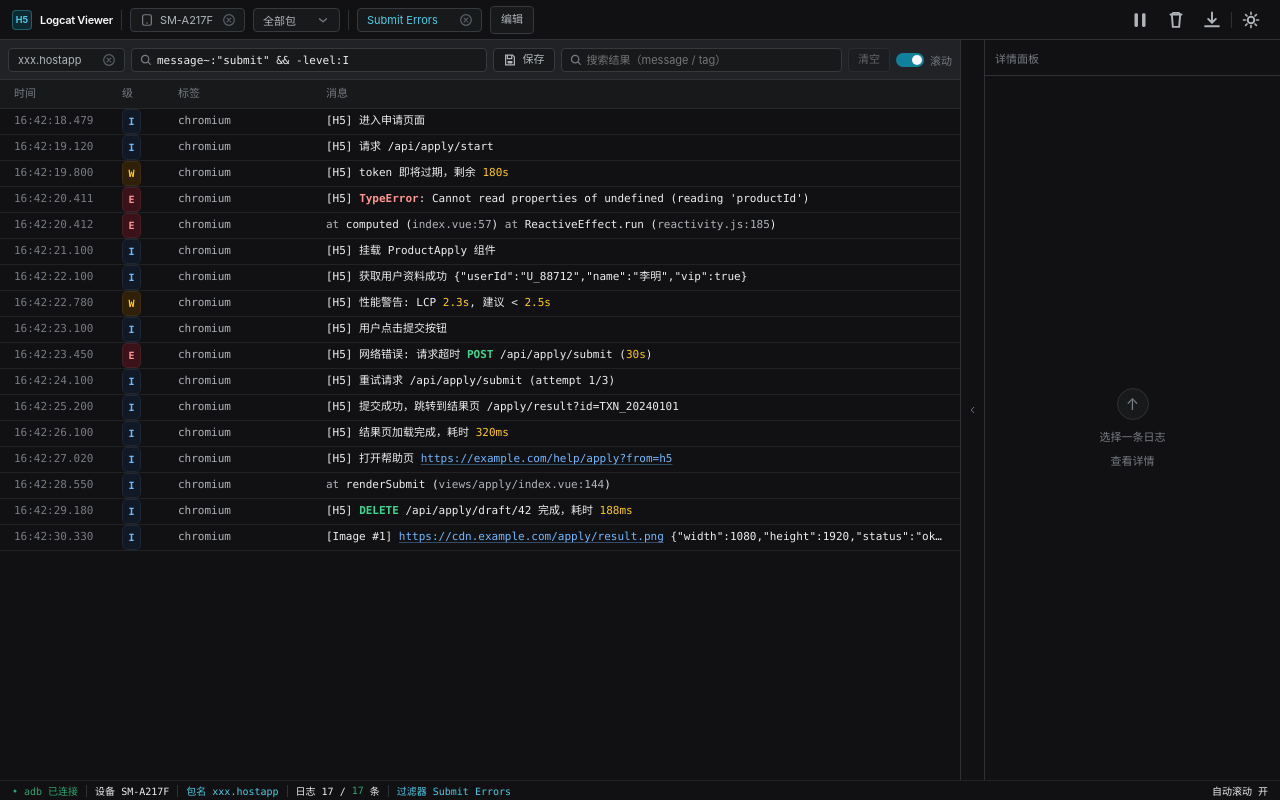
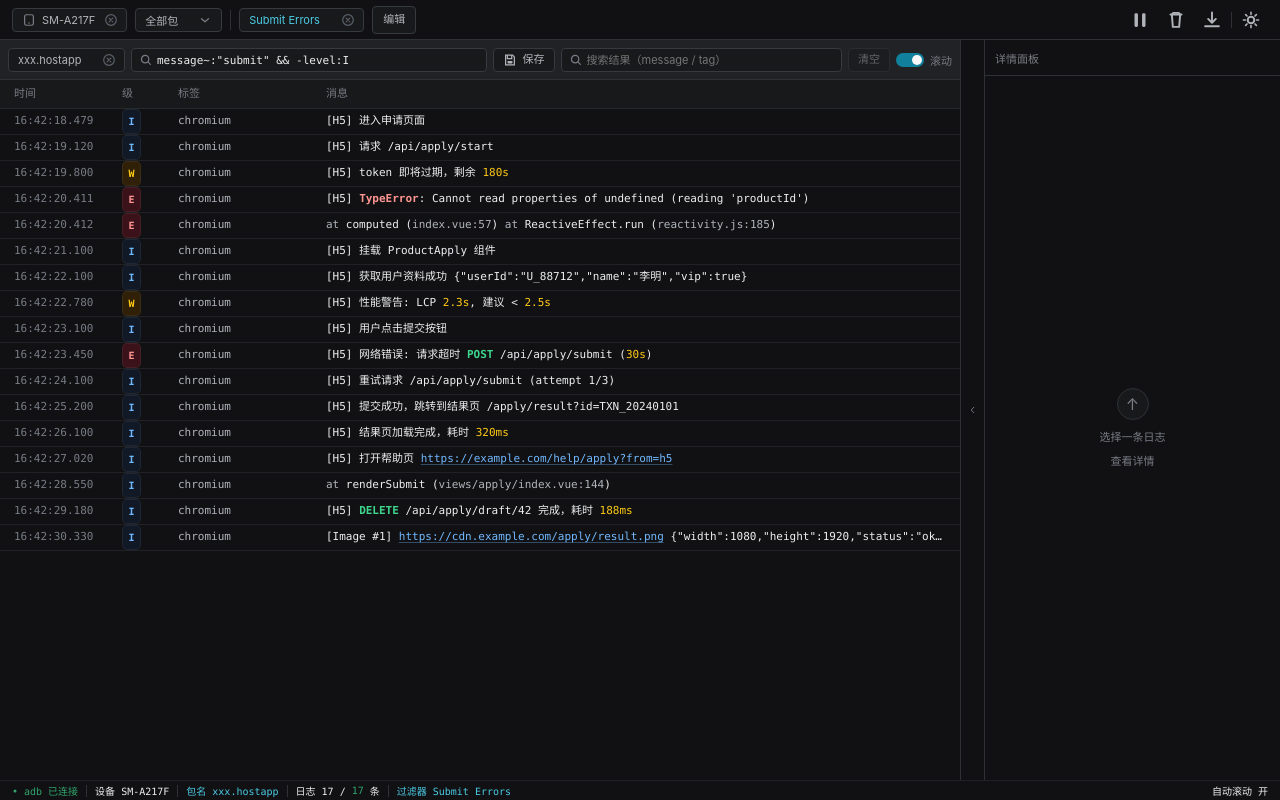
Before and after one commit to Sisyphean-a/logcat, a React (Vite) app in the folder frontend/: page / in a window 1280 px wide. Built offline with nearby package versions, Linux system fonts and the light colour scheme.

Commit message:
chore(ui): 移除品牌标识并添加favicon

```diff
--- a/frontend/index.html
+++ b/frontend/index.html
@@ -2,6 +2,7 @@
 <html lang="zh-CN">
   <head>
     <meta charset="UTF-8" />
+    <link rel="icon" type="image/svg+xml" href="/favicon.svg" />
     <meta name="viewport" content="width=device-width, initial-scale=1.0" />
     <title>Logcat Viewer</title>
   </head>
--- a/frontend/src/style.css
+++ b/frontend/src/style.css
@@ -37,9 +37,6 @@
   --info: #70b8ff;
   --warn: #ffca16;
   --error: #ec5d5e;
-  --brand-border: rgba(76, 204, 230, 0.32);
-  --brand-bg: rgba(0, 162, 199, 0.18);
-  --brand-fg: #4ccce6;
   --shadow-dialog: 0 24px 60px rgba(0, 0, 0, 0.45);
   --shadow-menu: 0 14px 30px rgba(0, 0, 0, 0.45);
   --row: #18191b;
@@ -175,32 +172,6 @@ svg {
   border-bottom: 1px solid var(--border);
   background: var(--bg);
   overflow: visible;
-}
-
-.brand {
-  display: flex;
-  align-items: center;
-  gap: 8px;
-}
-
-.brand-mark {
-  width: 20px;
-  height: 20px;
-  border-radius: 4px;
-  border: 1px solid var(--brand-border);
-  background: var(--brand-bg);
-  color: var(--brand-fg);
-  display: grid;
-  place-items: center;
-  font-size: 9px;
-  font-weight: 700;
-}
-
-.brand-title {
-  font-size: 13px;
-  font-weight: 600;
-  color: var(--text-strong);
-  letter-spacing: -0.025em;
 }
 
 .toolbar-sep,
--- a/frontend/src/theme-preview.tsx
+++ b/frontend/src/theme-preview.tsx
@@ -32,10 +32,6 @@ export function SettingsPreview({ settings }: { settings: ViewSettings }) {
   return (
     <section className="settings-preview theme-scope" style={buildViewStyle(settings)}>
       <div className="settings-preview-toolbar">
-        <div className="settings-preview-brand">
-          <span className="settings-preview-brand-mark">L</span>
-          <span className="settings-preview-brand-title">logcat</span>
-        </div>
         <span className="settings-preview-pill">Pixel 8 Pro</span>
         <span className="settings-preview-spacer" />
         <span className="settings-preview-action">筛选</span>
--- a/frontend/src/themes.ts
+++ b/frontend/src/themes.ts
@@ -27,8 +27,7 @@ const palettes: Record<ThemeName, ThemePalette> = {
       "--text-secondary": "#b0b4ba", "--text-muted": "#777b84", "--text-dim": "#5a6169", "--placeholder": "#777b84",
       "--accent": "#11809c", "--accent-hover": "#00a2c7", "--accent-fg": "#4ccce6",
       "--accent-soft": "rgba(0, 162, 199, 0.18)", "--accent-contrast": "#f7fdff", "--success": "#30a46c",
-      "--info": "#70b8ff", "--warn": "#ffca16", "--error": "#ec5d5e", "--brand-border": "rgba(76, 204, 230, 0.32)",
-      "--brand-bg": "rgba(0, 162, 199, 0.18)", "--brand-fg": "#4ccce6", "--shadow-dialog": "0 24px 60px rgba(0, 0, 0, 0.45)",
+      "--info": "#70b8ff", "--warn": "#ffca16", "--error": "#ec5d5e", "--shadow-dialog": "0 24px 60px rgba(0, 0, 0, 0.45)",
       "--shadow-menu": "0 14px 30px rgba(0, 0, 0, 0.45)", "--row": "#18191b", "--row-info-bg": "#111113",
       "--row-head-border": "#272a2d", "--row-head-text": "#777b84", "--row-border": "#212225", "--row-hover": "#1c2024",
       "--row-marker": "#70b8ff", "--row-current-marker": "#4ccce6", "--row-match-marker": "#ffca16",
@@ -67,7 +66,6 @@ const palettes: Record<ThemeName, ThemePalette> = {
       "--text-dim": "#8b8d98", "--placeholder": "#8b8d98", "--accent": "#0d74ce", "--accent-hover": "#0588f0",
       "--accent-fg": "#0d74ce", "--accent-soft": "rgba(13, 116, 206, 0.12)", "--accent-contrast": "#ffffff",
       "--success": "#218358", "--info": "#0588f0", "--warn": "#ab6400", "--error": "#ce2c31",
-      "--brand-border": "rgba(13, 116, 206, 0.24)", "--brand-bg": "rgba(13, 116, 206, 0.1)", "--brand-fg": "#0d74ce",
       "--shadow-dialog": "0 24px 60px rgba(28, 32, 36, 0.12)", "--shadow-menu": "0 14px 30px rgba(28, 32, 36, 0.12)",
       "--row": "#f0f0f3", "--row-info-bg": "#fcfcfd", "--row-head-border": "#e0e1e6", "--row-head-text": "#60646c",
       "--row-border": "#e8e8ec", "--row-hover": "#f4faff", "--row-marker": "#0588f0", "--row-current-marker": "#0d74ce",
@@ -106,7 +104,6 @@ const palettes: Record<ThemeName, ThemePalette> = {
       "--text-dim": "#a9b6b6", "--placeholder": "#93a1a1", "--accent": "#2176b5", "--accent-hover": "#268bd2",
       "--accent-fg": "#268bd2", "--accent-soft": "rgba(38, 139, 210, 0.12)", "--accent-contrast": "#fdf6e3",
       "--success": "#859900", "--info": "#2aa198", "--warn": "#b58900", "--error": "#dc322f",
-      "--brand-border": "rgba(38, 139, 210, 0.24)", "--brand-bg": "rgba(38, 139, 210, 0.12)", "--brand-fg": "#268bd2",
       "--shadow-dialog": "0 24px 60px rgba(101, 123, 131, 0.18)", "--shadow-menu": "0 14px 30px rgba(101, 123, 131, 0.14)",
       "--row": "#eee8d5", "--row-info-bg": "#fdf6e3", "--row-head-border": "#e2dbc8", "--row-head-text": "#657b83",
       "--row-border": "#ece4d1", "--row-hover": "#f5efdc", "--row-marker": "#6c71c4", "--row-current-marker": "#268bd2",
--- a/frontend/src/toolbar.tsx
+++ b/frontend/src/toolbar.tsx
@@ -31,11 +31,6 @@ export function Toolbar({
 }: ToolbarProps) {
   return (
     <header className="toolbar">
-      <div className="brand">
-        <div className="brand-mark">H5</div>
-        <div className="brand-title">Logcat Viewer</div>
-      </div>
-      <div className="toolbar-sep" />
       <SelectControl
         className="toolbar-device"
         emptyLabel="选择设备"
--- a/frontend/src/view-settings.css
+++ b/frontend/src/view-settings.css
@@ -5,7 +5,6 @@
   --status-font-size: 10px;
 }
 
-.toolbar .brand-title,
 .toolbar .select-control-trigger,
 .toolbar .select-control-option,
 .toolbar .ghost-button,
@@ -190,7 +189,6 @@
 }
 
 .theme-choice-label,
-.settings-preview-brand-title,
 .settings-preview-detail-title {
   color: var(--text-strong);
   font-weight: 600;
@@ -324,25 +322,6 @@
 .settings-preview-toolbar {
   font-size: var(--toolbar-font-size);
   color: var(--text-secondary);
-}
-
-.settings-preview-brand {
-  display: flex;
-  align-items: center;
-  gap: 8px;
-}
-
-.settings-preview-brand-mark {
-  width: 18px;
-  height: 18px;
-  border: 1px solid var(--brand-border);
-  border-radius: 4px;
-  background: var(--brand-bg);
-  color: var(--brand-fg);
-  display: grid;
-  place-items: center;
-  font-size: 9px;
-  font-weight: 700;
 }
 
 .settings-preview-pill,
```
Also changed, not shown: frontend/public/favicon.svg (added), 2 other files (tests, documents, lock files or other folders).
